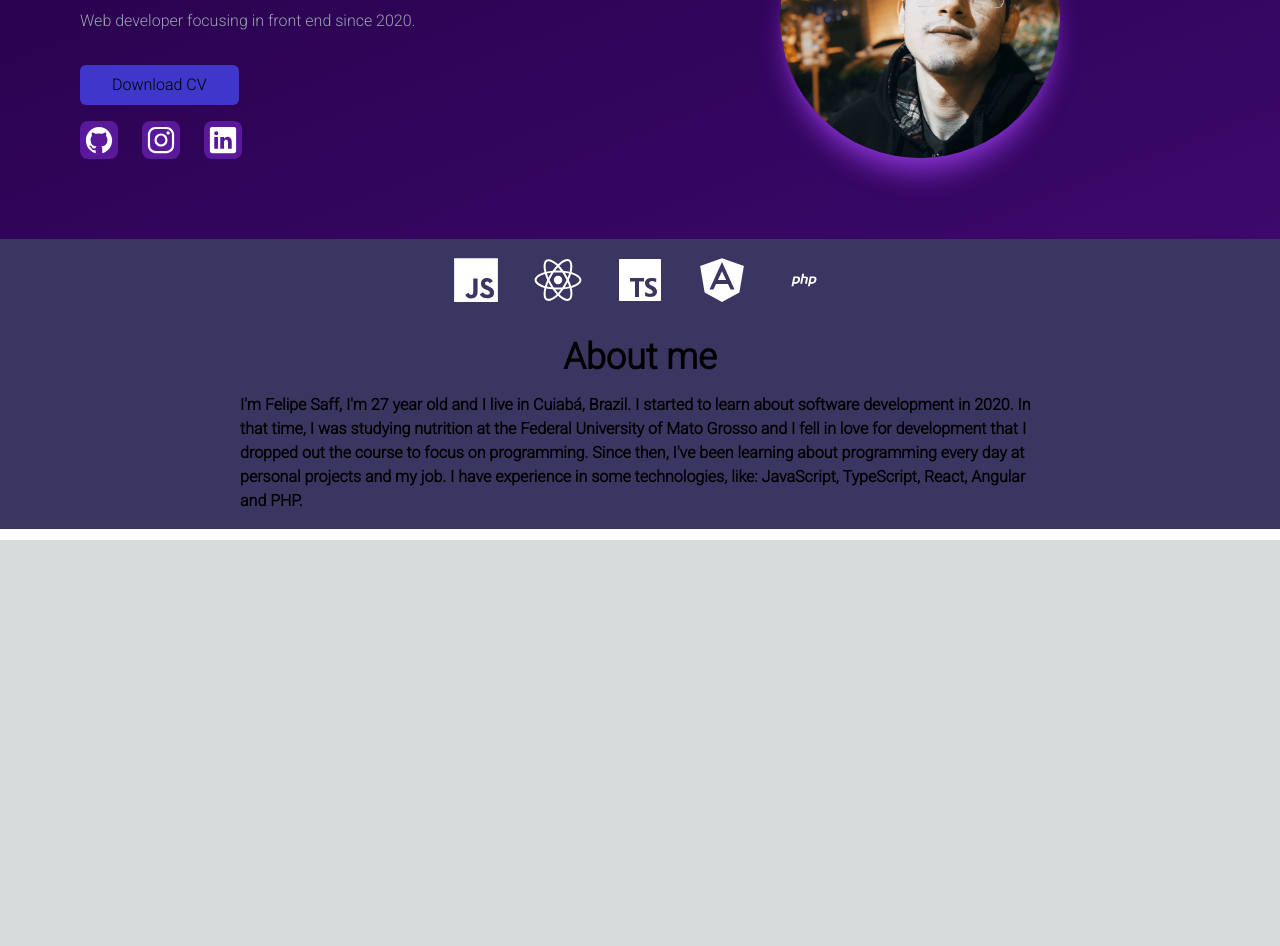
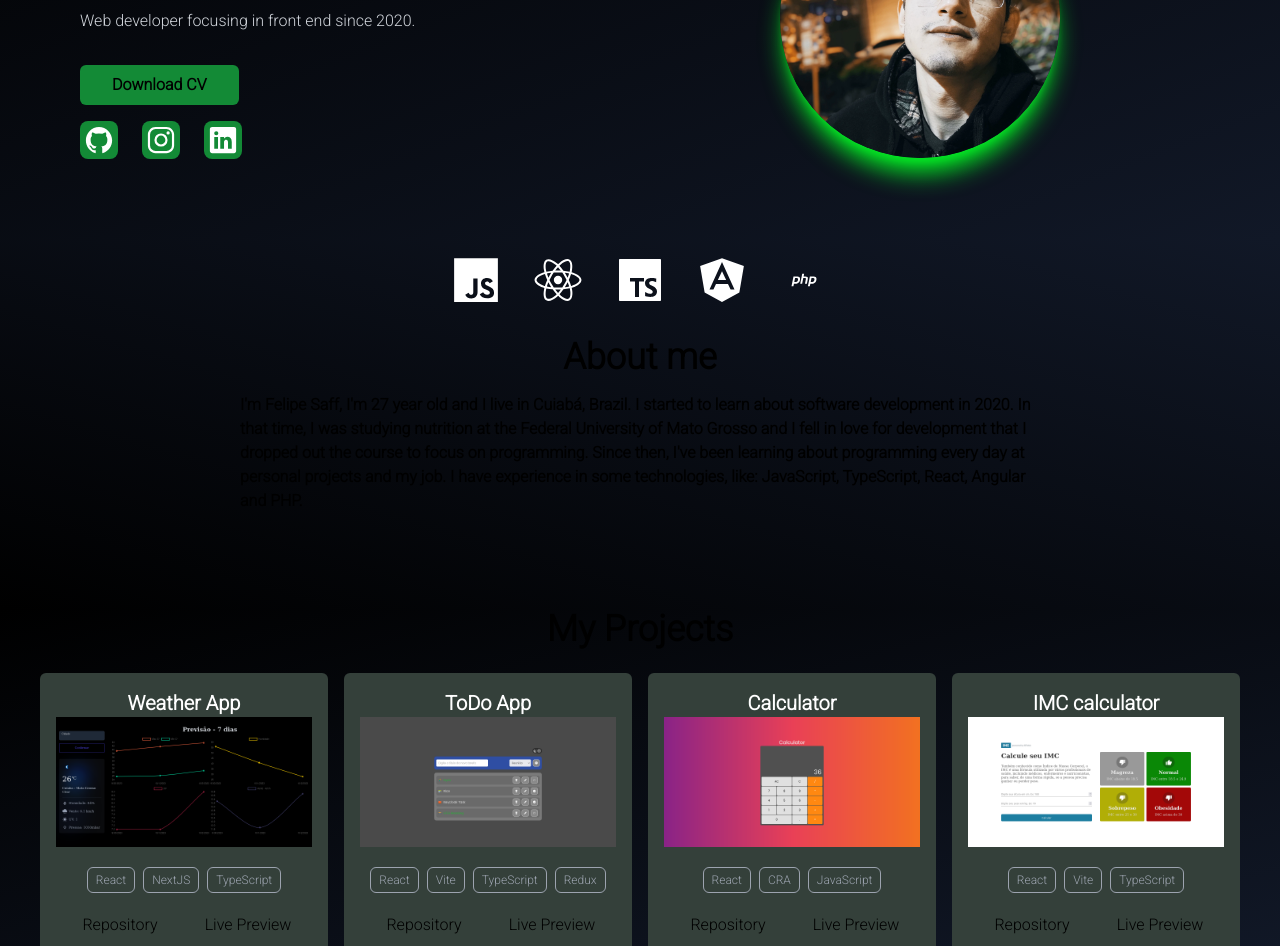
Before and after one commit to felipesaff/portfolio, a Next.js app: page / in a window 1280 px wide. Shown: the part 260-1206 px from the top of the page. Before the commit the page ends 800 px from the top, so only its background shows below. Built offline with nearby package versions, Linux system fonts and the light colour scheme.

Commit message:
feat: add my-projects section

```diff
--- a/src/app/globals.css
+++ b/src/app/globals.css
@@ -14,6 +14,10 @@
     --background-start-rgb: 0, 0, 0;
     --background-end-rgb: 0, 0, 0;
   }
+}
+
+* {
+    scroll-behavior: smooth;
 }
 
 body {
--- a/src/app/page.tsx
+++ b/src/app/page.tsx
@@ -1,12 +1,14 @@
 //import Image from 'next/image';
 import { AboutMe } from '@/components/AboutMe';
 import { Header } from '@/components/Header';
+import { MyProjects } from '@/components/MyProjects';
 
 export default function Home() {
 	return (
 		<main className='flex min-h-screen w-screen flex-col'>
 			<Header />
 			<AboutMe />
+			<MyProjects />
 
 			{/*<div className="z-10 max-w-5xl w-full items-center justify-between font-mono text-sm lg:flex">
         <p className="fixed left-0 top-0 flex w-full justify-center border-b border-gray-300 bg-gradient-to-b from-zinc-200 pb-6 pt-8 backdrop-blur-2xl dark:border-neutral-800 dark:bg-zinc-800/30 dark:from-inherit lg:static lg:w-auto  lg:rounded-xl lg:border lg:bg-gray-200 lg:p-4 lg:dark:bg-zinc-800/30">
--- a/src/components/AboutMe.tsx
+++ b/src/components/AboutMe.tsx
@@ -1,23 +1,14 @@
+import { icons } from '@/utils';
 import Image from 'next/image';
 
 export function AboutMe() {
-	const images: Array<{
-		src: string;
-		alt: string;
-	}> = [
-		{ src: '/icons/logo-javascript.svg', alt: 'JavaScript logo' },
-		{ src: '/icons/logo-react.svg', alt: 'ReactJS logo' },
-		{ src: '/icons/icons8-typescript.svg', alt: 'TypeScript logo' },
-		{ src: '/icons/logo-angular.svg', alt: 'Angular logo' },
-		{ src: '/icons/php-svgrepo-com.svg', alt: 'PHP logo' },
-	];
 	return (
 		<section
 			id='about'
-			className='w-full flex flex-col items-center justify-center bg-[#3b3561] '
+			className='w-full flex flex-col pb-20 items-center justify-center bg-gradient-to-bl from-gray-900 to-black'
 		>
 			<div className='flex py-4 px-20 justify-center w-full'>
-				{images.map((image, i) => (
+				{icons.map((image, i) => (
 					<Image
 						key={i}
 						className='mx-4'
@@ -30,8 +21,8 @@ export function AboutMe() {
 			</div>
 
 			<div className='py-4 flex flex-col items-center px-60 w-full'>
-				<h2 className='font-bold text-4xl'>About me</h2>
-				<p className='font-semibold mt-4'>
+				<h2 className='font-bold text-4xl mb-4'>About me</h2>
+				<p className='font-semibold'>
 					I'm Felipe Saff, I'm 27 year old and I live in Cuiabá, Brazil. I
 					started to learn about software development in 2020. In that time, I
 					was studying nutrition at the Federal University of Mato Grosso and I
--- a/src/components/Header.tsx
+++ b/src/components/Header.tsx
@@ -26,12 +26,12 @@ export function Header() {
 		},
 	];
 	return (
-		<header className='flex flex-col items-center w-full bg-gradient-to-br from-[#240046] to-[#3c096c] h-auto'>
+		<header className='flex flex-col items-center w-full bg-gradient-to-br from-black to-gray-900 h-auto'>
 			<nav className='flex justify-center w-full py-4'>
 				{menuItems.map((item, i) => (
 					<Link
 						key={i}
-						className='hover:text-[#7b2cbf] mx-6 border-b border-transparent hover:border-[#7b2cbf] transition ease-linear'
+						className='hover:text-[#138a36] font-bold mx-6 border-b border-transparent hover:border-[#138a36] transition ease-linear'
 						href={item.href}
 					>
 						{item.title}
@@ -47,14 +47,14 @@ export function Header() {
 					<h2 className='text-3xl font-bold'>Hello, 👋</h2>
 					<h1 className='text-5xl font-bold mt-8 mb-4'>
 						I'm{' '}
-						<span className='bg-gradient-to-r from-[#00b4d8] to-[#7b46ae] text-transparent bg-clip-text animate-gradient'>
+						<span className='bg-gradient-to-r from-[#138a36] to-[#18ff6d] text-transparent bg-clip-text animate-gradient'>
 							Felipe Saff
 						</span>
 					</h1>
-					<p className='text-gray-400'>
+					<p className='text-gray-300'>
 						Web developer focusing in front end since 2020.
 					</p>
-					<button className='bg-[#3f37c9] px-8 py-2 rounded-md mt-8 transition ease-linear hover:bg-[#4361ee] hover:shadow-md hover:shadow-[#4361ee]'>
+					<button className='bg-[#138a36] px-8 py-2 font-bold rounded-md mt-8 transition ease-linear hover:bg-[#04e824] hover:shadow-md hover:shadow-[#04e824]'>
 						Download CV
 					</button>
 					<div className='flex mt-4'>
@@ -63,7 +63,7 @@ export function Header() {
 								key={i}
 								href={social.href}
 								target='_blank'
-								className='p-1 rounded-lg bg-[#5a189a] mr-6 hover:shadow-md hover:shadow-[#7b2cbf]'
+								className='p-1 rounded-lg bg-[#138a36] mr-6 hover:shadow-md hover:shadow-[#138a36]'
 							>
 								<Image
 									src={social.src}
@@ -77,7 +77,7 @@ export function Header() {
 				</div>
 				<div className='w-1/2 flex justify-center items-center'>
 					<img
-						className='rounded-full w-1/2 shadow-[#7b2cbf] shadow-xl'
+						className='rounded-full w-1/2 shadow-[#04e824] shadow-xl'
 						src='/images/profile-pic.webp'
 						alt='Profile Photo'
 					/>
--- a/src/components/MyProjects.tsx
+++ b/src/components/MyProjects.tsx
@@ -1,13 +1,50 @@
+import { myProjectsItems } from '@/utils';
 export const MyProjects = () => {
-	const myProjectsItems: Array<{
-		livePreview: string;
-		repoLink: string;
-		thumb: string;
-		stack: Array<string>;
-	}> = [];
 	return (
-		<div>
-			<h1>Meus projetos</h1>
+		<div
+			id='projects'
+			className='w-full flex flex-col items-center justify-center bg-gradient-to-br from-black to-gray-900'
+		>
+			<h1 className='font-bold text-4xl mb-4'>My Projects</h1>
+			<div className='max-w-full flex flex-wrap justify-around items-center'>
+				{myProjectsItems.map((project, i) => (
+					<div
+						key={i}
+						className='w-72 mx-2 my-2 bg-[#34403a] rounded-md p-4 flex flex-col items-center justify-center'
+					>
+						<p className='font-bold text-xl text-white'>{project.name}</p>
+						<img src={project.thumb} alt={`${project.name}'s printscreen`} />
+						<div className='flex w-full justify-center flex-wrap my-4'>
+							{project.stack.map((tech, index) => (
+								<span
+									className='text-gray-400 rounded-md border m-1 border-gray-400 px-2 py-1 text-xs'
+									key={index}
+								>
+									{tech}
+								</span>
+							))}
+						</div>
+						<div className='flex justify-between w-full'>
+							<a
+								target='_blank'
+								href={project.repoLink}
+								className='flex-1 text-center hover:text-[#18ff6d]'
+								rel='noreferrer'
+							>
+								Repository
+							</a>
+							<a
+								target='_blank'
+								href={project.livePreview}
+								className='flex-1 text-center hover:text-[#18ff6d]'
+								rel='noreferrer'
+							>
+								Live Preview
+							</a>
+						</div>
+					</div>
+				))}
+			</div>
 		</div>
 	);
 };
--- /dev/null
+++ b/src/utils/index.ts
@@ -0,0 +1,47 @@
+export const myProjectsItems: Array<{
+	livePreview: string;
+	repoLink: string;
+	thumb: string;
+	stack: Array<string>;
+	name: string;
+}> = [
+	{
+		livePreview: 'https://weather-app-felipesaff.vercel.app/',
+		repoLink: 'https://github.com/felipesaff/weather-app',
+		stack: ['React', 'NextJS', 'TypeScript'],
+		thumb: '/images/weatherAppProject.png',
+		name: 'Weather App',
+	},
+	{
+		livePreview: 'https://felipesaff.github.io/todoList/',
+		name: 'ToDo App',
+		repoLink: 'https://github.com/felipesaff/todoList',
+		stack: ['React', 'Vite', 'TypeScript', 'Redux'],
+		thumb: '/images/todoAppProject.png',
+	},
+	{
+		livePreview: 'https://felipesaff.github.io/calculator/',
+		name: 'Calculator',
+		repoLink: 'https://github.com/felipesaff/calculator',
+		stack: ['React', 'CRA', 'JavaScript'],
+		thumb: '/images/calculatorProject.png',
+	},
+	{
+		livePreview: 'https://imc-calculator-zeta-liart.vercel.app/',
+		name: 'IMC calculator',
+		repoLink: 'https://github.com/felipesaff/imc-calculator',
+		stack: ['React', 'Vite', 'TypeScript'],
+		thumb: '/images/imcProject.png',
+	},
+];
+
+export const icons: Array<{
+	src: string;
+	alt: string;
+}> = [
+	{ src: '/icons/logo-javascript.svg', alt: 'JavaScript logo' },
+	{ src: '/icons/logo-react.svg', alt: 'ReactJS logo' },
+	{ src: '/icons/icons8-typescript.svg', alt: 'TypeScript logo' },
+	{ src: '/icons/logo-angular.svg', alt: 'Angular logo' },
+	{ src: '/icons/php-svgrepo-com.svg', alt: 'PHP logo' },
+];
```
